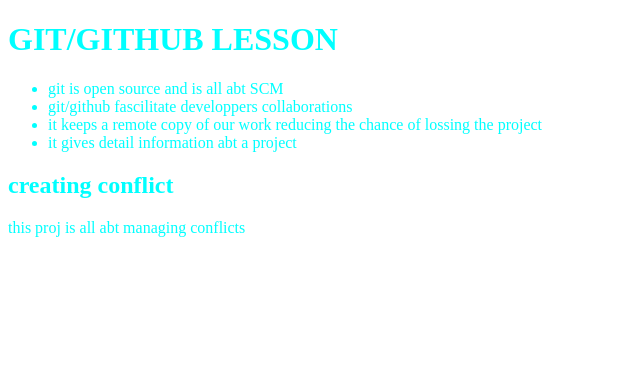
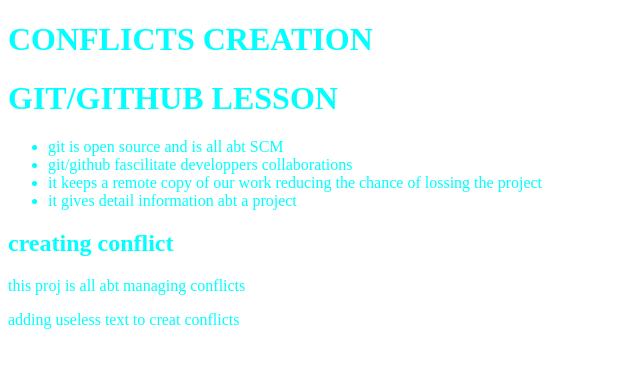
Before and after one commit to merviechou/Github-Project, a plain HTML site: page index.html in a window 1280 px wide. Shown: the whole page, without its empty margins (0-640 px from the left). Drawn offline with Linux system fonts and the light colour scheme.

Commit message:
creating conflicts

```diff
--- a/index.html
+++ b/index.html
@@ -9,6 +9,7 @@
 </head>
 
 <body>
+    <h1>conflicts creation</h1>
     <h1>git/github lesson</h1>
     <ul>
         <li>git is open source and is all abt SCM</li>
@@ -18,6 +19,7 @@
     </ul>
     <h2>creating conflict</h2>
     <p>this proj is all abt managing conflicts</p>
+    <p>adding useless text to creat conflicts</p>
 </body>
 
 </html>
```
